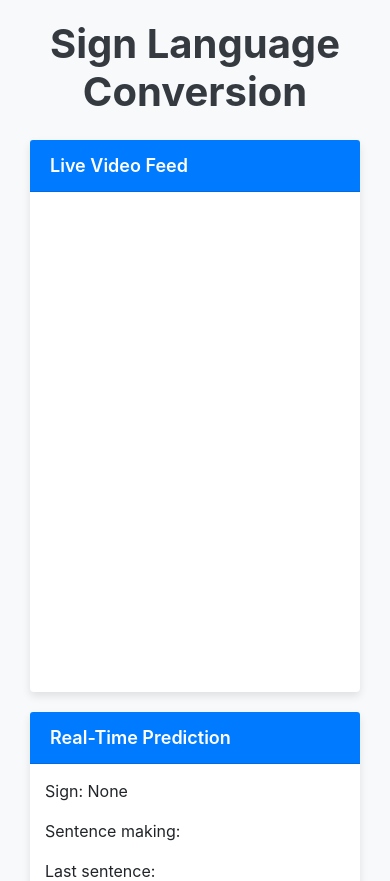
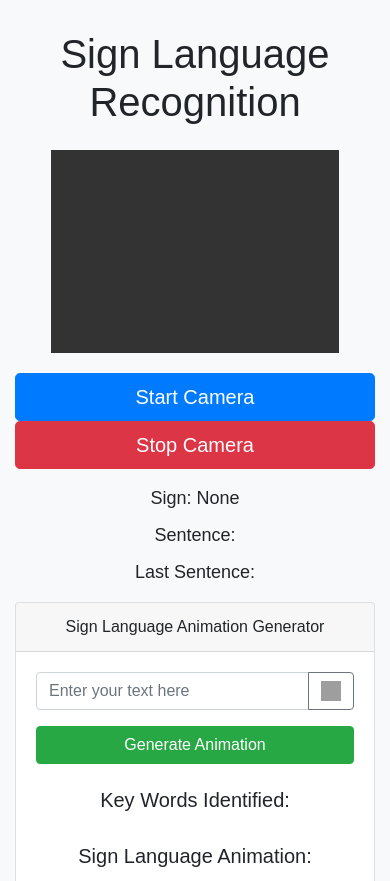
Before and after one commit to bhupeshther003/signmodel_test, a Flask app: page / in a window 390 px wide. Shown: the top 881 px of the page. Run offline with Flask 3, Linux system fonts and the light colour scheme; parts of the project's set-up code (start-up, migrations or seed data) failed here and were passed over; some libraries are stand-ins or nearby versions; grey boxes are pictures that could not be loaded.

Commit message:
Update index.html

```diff
--- a/templates/index.html
+++ b/templates/index.html
@@ -3,87 +3,46 @@
 <head>
     <meta charset="UTF-8">
     <meta name="viewport" content="width=device-width, initial-scale=1.0">
-    <title>Sign Language Conversion</title>
+    <title>Sign Language Recognition</title>
     <!-- Bootstrap CSS -->
-    <link rel="stylesheet" href="https://maxcdn.bootstrapcdn.com/bootstrap/4.5.2/css/bootstrap.min.css">
+    <link href="https://stackpath.bootstrapcdn.com/bootstrap/4.5.2/css/bootstrap.min.css" rel="stylesheet">
     <style>
         body {
-            padding-top: 20px;
+            font-family: Arial, sans-serif;
             background-color: #f8f9fa;
         }
         .container {
-            max-width: 900px;
-            margin: auto;
-        }
-        h1 {
-            color: #343a40;
-            font-weight: 700;
+            margin-top: 30px;
         }
         .video-container {
+            width: 80%;
+            max-width: 800px; /* Set a maximum width for large screens */
+            margin: 0 auto;
             position: relative;
-    height: 500px; /* Set a fixed height */
-    width: 100%; /* Make it take up the full width */
+            padding-top: 56.25%; /* 16:9 Aspect Ratio */
+            background: #333; /* Background color when video is off */
         }
-
-.video-container img {
+        #video {
             position: absolute;
             top: 0;
             left: 0;
             width: 100%;
             height: 100%;
-    object-fit: cover;
-    border-radius: 10px;
+            border: 2px solid #333;
+            display: none; /* Hide the video feed by default */
         }
-        /* Adjust container widths */
-        .side-by-side {
-            display: flex;
-            justify-content: space-between;
+        .controls {
+            margin-top: 20px;
         }
-        .side-by-side .col-md-6 {
-            width: 48%; /* Adjust the width */
+        #currentPrediction, #sentence, #lastSentence {
+            font-size: 18px;
+            margin: 10px 0;
         }
-        .card {
-            border: none;
-            box-shadow: 0 4px 8px rgba(0, 0, 0, 0.1);
-            margin-bottom: 20px;
+        #videoError {
+            color: red;
         }
-        .card-header {
-            background-color: #007bff;
-            color: white;
-            font-size: 18px;
-            font-weight: 600;
-        }
-        .card-body {
-            padding: 15px;
-        }
-        .side-by-side {
-            display: flex;
-            flex-wrap: wrap;
-            justify-content: space-between;
-            gap: 20px;
-        }
-        .side-by-side .col-md-6 {
-            flex: 1;
-            min-width: 45%;
-        }
-        .btn-primary, .btn-danger {
-            width: 45%;
-            margin: 5px;
-        }
-        .btn-outline-secondary {
-            border-color: #007bff;
-        }
-        .input-group .btn-outline-secondary:hover {
-            background-color: #007bff;
-            color: white;
-        }
-        .list-group-item {
-            background-color: #f1f1f1;
-        }
-        .list-group-item.active {
-            background-color: #007bff;
-            color: white;
-        }
+
+
         #videoPlayer {
             width: 100%;
             border-radius: 10px;
@@ -102,92 +61,28 @@
                 width: 100%;
             }
         }
+
+
     </style>
-
-<script>
-    // Function to update the prediction text, sentence, and last sentence
-    function updateText() {
-        fetch('/current_prediction')
-            .then(response => response.json())
-            .then(data => {
-                document.getElementById('prediction').innerText = `Sign: ${data.prediction}`;
-                document.getElementById('sentence').innerText = `Sentence making: ${data.sentence}`;
-                document.getElementById('last_sentence').innerText = `Last sentence: ${data.last_sentence}`;
-            })
-            .catch(error => console.error('Error fetching prediction:', error));
-    }
-
-    // Poll the prediction endpoint every second
-    setInterval(updateText, 1000);
-
-    // Function to start the camera
-    function startCamera() {
-        fetch('/start_camera', { method: 'POST' })
-            .then(response => response.json())
-            .then(data => {
-                if (data.message === 'Camera started') {
-                    document.getElementById('videoFeed').src = "/video_feed";
-                    document.getElementById('videoFeed').style.display = 'block';
-                }
-            })
-            .catch(error => console.error('Error starting camera:', error));
-    }
-
-    // Function to stop the camera
-    function stopCamera() {
-        fetch('/stop_camera', { method: 'POST' })
-            .then(response => response.json())
-            .then(data => {
-                if (data.message === 'Camera stopped') {
-                    document.getElementById('videoFeed').style.display = 'none';
-                    document.getElementById('videoFeed').src = "";
-                }
-            })
-            .catch(error => console.error('Error stopping camera:', error));
-    }
-</script>
-
 </head>
 <body>
-    <div class="container">
-        <h1 class="text-center mb-4">Sign Language Conversion</h1>
+    <div class="container text-center">
+        <div class='row'>
+        <div class='col-md-6'>
+        <h1 class="mb-4">Sign Language Recognition</h1>
+        <div class="video-container">
+            <img id="video" src="" alt="Video Feed" class="img-fluid">
+        </div>
+        <div class="controls">
+            <button id="startButton" class="btn btn-primary btn-lg">Start Camera</button>
+            <button id="stopButton" class="btn btn-danger btn-lg">Stop Camera</button>
+        </div>
+        <div id="currentPrediction" class="mt-3">Sign: None</div>
+        <div id="sentence" class="mt-2">Sentence: </div>
+        <div id="lastSentence" class="mt-2">Last Sentence: </div>
+        <div id="videoError" class="mt-3"></div>
 
-        <div class="side-by-side">
-            <!-- Live Video Feed Container -->
-            <div class="col-md-6">
-                <div class="card">
-                    <div class="card-header">
-                        Live Video Feed
     </div>
-                    <div class="card-body video-container">
-                        <img src="" id="videoFeed" alt="Live Video Feed" style="display:none;">
-                    </div>
-                </div>
-
-                <div class="card">
-                    <div class="card-header">
-                        Real-Time Prediction
-                    </div>
-                    <div class="card-body">
-                        <p id="prediction">Sign: None</p>
-                        <p id="sentence">Sentence making: </p>
-                        <p id="last_sentence">Last sentence: </p>
-                    </div>
-                </div>
-
-                <!-- Camera Controls -->
-                <div class="card">
-                    <div class="card-header">
-                        Camera Controls
-                    </div>
-                    <div class="card-body text-center">
-                        <button class="btn btn-primary" onclick="startCamera()">Start Camera</button>
-                        <button class="btn btn-danger" onclick="stopCamera()">Stop Camera</button>
-                    </div>
-                </div>
-            </div>
-
-            <!-- Sign Language Animation Generator -->
     <div class="col-md-6">
         <div class="card">
             <div class="card-header">
@@ -231,111 +126,74 @@
         </div>
     </div>
 </div>
+
+
+
     </div>
 
     <!-- Bootstrap JS and dependencies -->
     <script src="https://code.jquery.com/jquery-3.5.1.slim.min.js"></script>
-    <script src="https://cdn.jsdelivr.net/npm/@popperjs/core@2.5.4/dist/umd/popper.min.js"></script>
-    <script src="https://maxcdn.bootstrapcdn.com/bootstrap/4.5.2/js/bootstrap.min.js"></script>
-</body>
+    <script src="https://cdn.jsdelivr.net/npm/@popperjs/core@2.5.2/dist/umd/popper.min.js"></script>
+    <script src="https://stackpath.bootstrapcdn.com/bootstrap/4.5.2/js/bootstrap.min.js"></script>
 
     <script>
         const video = document.getElementById('video');
         const startButton = document.getElementById('startButton');
         const stopButton = document.getElementById('stopButton');
-    const speakButton = document.getElementById('speakButton');
-    const predictionSpan = document.getElementById('prediction');
-    let stream;
-    let intervalId;
+        const currentPrediction = document.getElementById('currentPrediction');
+        const sentence = document.getElementById('sentence');
+        const lastSentence = document.getElementById('lastSentence');
+        const videoError = document.getElementById('videoError');
 
-    async function startVideo() {
-        stream = await navigator.mediaDevices.getUserMedia({ video: true });
-        video.srcObject = stream;
-        startButton.disabled = true;
-        stopButton.disabled = false;
-        intervalId = setInterval(predict, 1000); // Predict every second
-    }
+        let cameraRunning = false;
 
-    async function stopVideo() {
-        if (stream) {
-            const tracks = stream.getTracks();
-            tracks.forEach(track => track.stop());
-            video.srcObject = null;
-            clearInterval(intervalId); // Stop the prediction interval
-            startButton.disabled = false;
-            stopButton.disabled = true;
+        function startCamera() {
+            if (!cameraRunning) {
+                video.src = '/video_feed'; // Set video source
+                video.style.display = 'block'; // Show video feed
+                video.onerror = function() {
+                    videoError.textContent = 'Error loading video feed.';
+                };
+                cameraRunning = true;
+                fetch('/start_camera', { method: 'POST' })
+                    .then(response => response.json())
+                    .then(data => console.log(data.message))
+                    .catch(error => console.error('Error:', error));
             }
         }
 
-    function captureFrame() {
-        const canvas = document.createElement('canvas');
-        canvas.width = video.videoWidth;
-        canvas.height = video.videoHeight;
-        const context = canvas.getContext('2d');
-        context.drawImage(video, 0, 0, canvas.width, canvas.height);
-        return canvas.toDataURL('image/jpeg');
-    }
-
-    async function predict() {
-        const image = captureFrame();
-        try {
-            const response = await fetch('http://127.0.0.1:5000/predict', {
-                method: 'POST',
-                headers: {
-                    'Content-Type': 'application/json'
-                },
-                body: JSON.stringify({ image: image })
-            });
-
-            const data = await response.json();
-            console.log('Prediction:', data.prediction);
-            predictionSpan.textContent = data.prediction;
-        } catch (error) {
-            console.error('Error:', error);
+        function stopCamera() {
+            if (cameraRunning) {
+                video.src = ''; // Clear video source
+                video.style.display = 'none'; // Hide video feed
+                cameraRunning = false;
+                fetch('/stop_camera', { method: 'POST' })
+                    .then(response => response.json())
+                    .then(data => console.log(data.message))
+                    .catch(error => console.error('Error:', error));
             }
         }
 
-    function speakPrediction() {
-        const prediction = predictionSpan.textContent;
-        if (prediction) {
-            const utterance = new SpeechSynthesisUtterance(prediction);
-            window.speechSynthesis.speak(utterance);
-        }
-    }
+        startButton.addEventListener('click', startCamera);
+        stopButton.addEventListener('click', stopCamera);
 
-    startButton.addEventListener('click', startVideo);
-    stopButton.addEventListener('click', stopVideo);
-    speakButton.addEventListener('click', speakPrediction);
-
-    document.getElementById('predict-form').addEventListener('submit', function(event) {
-        event.preventDefault();
-        let formData = new FormData(this);
-
-        fetch('/word', {
-            method: 'POST',
-            body: formData
-        })
+        setInterval(() => {
+            fetch('/current_prediction')
                 .then(response => response.json())
                 .then(data => {
-            if (data.image_path) {
-                document.getElementById('predicted-image').src = data.image_path;
-            } else if (data.image_error) {
-                document.getElementById('predicted-image').src = '';
-                alert(data.image_error);
-            }
-
-            if (data.video_path) {
-                document.getElementById('video-source').src = data.video_path;
-                document.getElementById('predicted-video').load();
-            } else if (data.video_error) {
-                document.getElementById('video-source').src = '';
-                document.getElementById('predicted-video').load();
-                alert(data.video_error);
-            }
+                    currentPrediction.textContent = `Sign: ${data.prediction}`;
+                    sentence.textContent = `Sentence: ${data.sentence}`;
+                    lastSentence.textContent = `Last Sentence: ${data.last_sentence}`;
                 })
                 .catch(error => console.error('Error:', error));
-    });
+        }, 1000); // Update every second
 
+
+//  text to animation //code
+//  text to animation //code
+//  text to animation //code
+
+// Function to record speech to text
 function record() {
     var recognition = new (window.SpeechRecognition || window.webkitSpeechRecognition)();
     recognition.lang = 'en-IN';
@@ -346,6 +204,7 @@
     recognition.start();
 }
 
+// Function to play the sign language animation
 function play() {
     var videoSource = [];
     var videos = document.getElementById("list").getElementsByTagName("li");
@@ -379,6 +238,7 @@
     }
 }
 
+// Function to play/pause the video player
 function playPause() {
     var videoPlayer = document.getElementById("videoPlayer");
     if (videoPlayer.paused) {
@@ -389,5 +249,9 @@
         videoPlayer.pause();
     }
 }
+
+
+
     </script>
+</body>
 </html>
```
Lines whose indentation alone changed are shown as unchanged.
